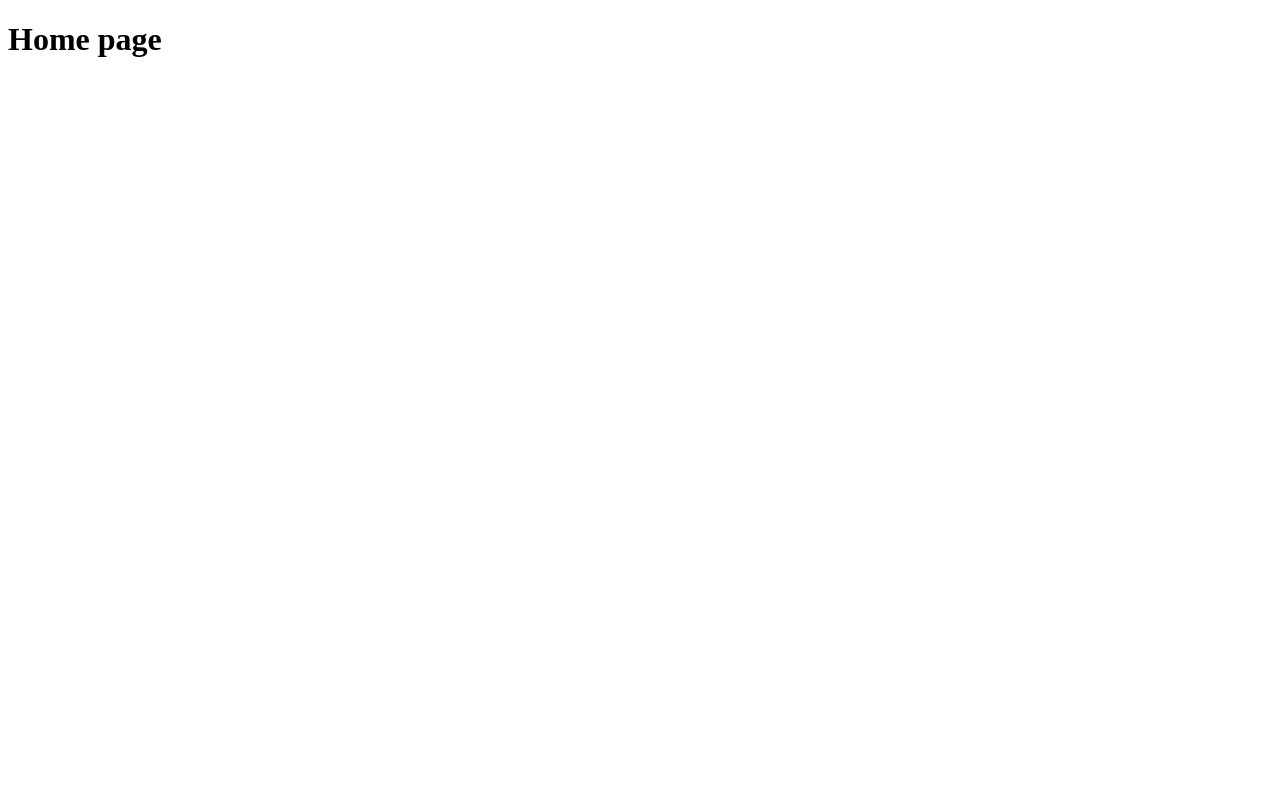
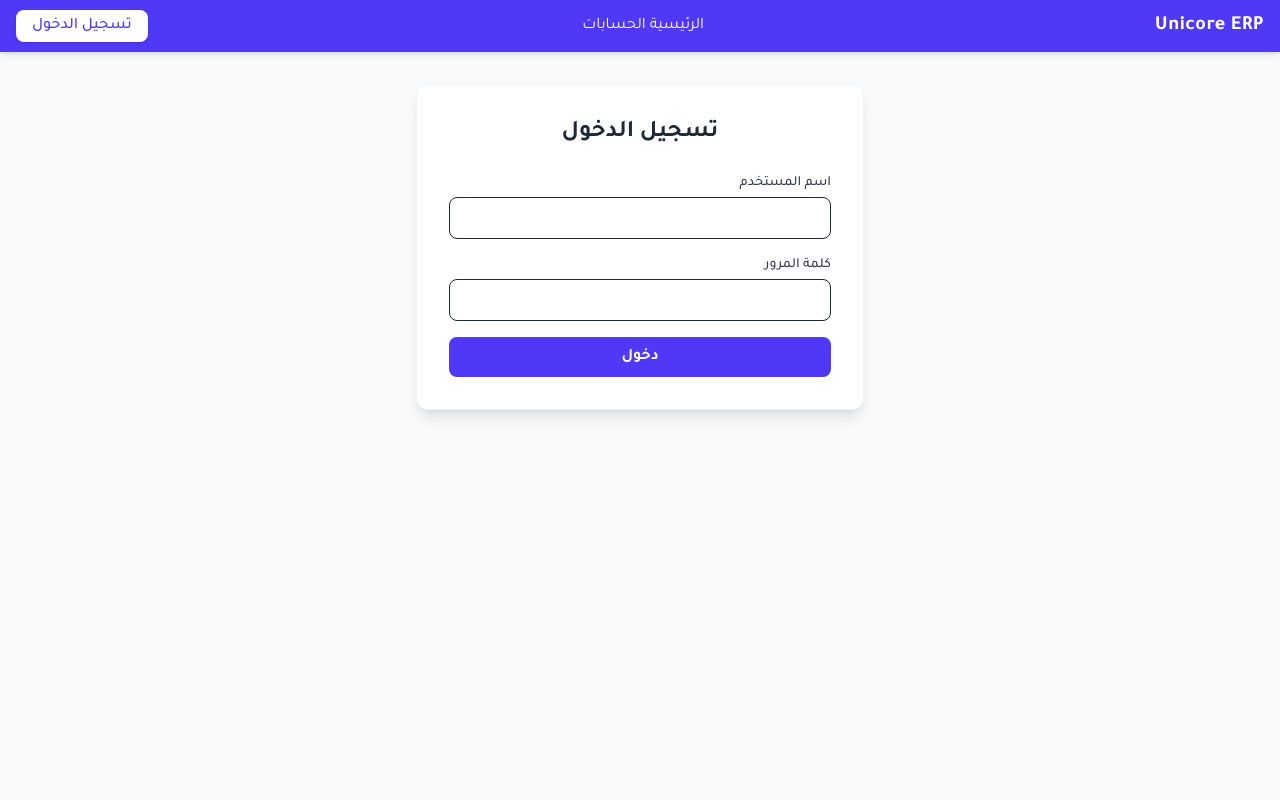
Before and after one commit to Fat-Work26/unicore-erp, a Django app: page / in a window 1280 px wide. Before the commit the page is almost empty. Run offline with Django 4.2, Linux system fonts and the light colour scheme; style sheets or scripts are compiled from the project's sources.

Commit message:
stupe Tailwind CSS v4 locally with custom templates structure

```diff
--- a/accounts/templates/accounts/home.html
+++ b/accounts/templates/accounts/home.html
@@ -1,11 +1,26 @@
-<!DOCTYPE html>
-<html lang="en">
-<head>
-    <meta charset="UTF-8">
-    <meta name="viewport" content="width=device-width, initial-scale=1.0">
-    <title>Document</title>
-</head>
-<body>
-    <h1>Home page</h1>
-</body>
-</html>
+{% extends 'base.html' %}
+
+{% block title %}تسجيل الدخول - Unicore ERP{% endblock %}
+
+{% block content %}
+<div class="max-w-md mx-auto bg-white p-8 rounded-xl shadow-lg border border-gray-100">
+    <h2 class="text-2xl font-bold text-center text-gray-800 mb-6">تسجيل الدخول</h2>
+
+    <form method="POST" class="space-y-4">
+        {% csrf_token %}
+        <div>
+            <label class="block text-sm font-medium text-gray-700 mb-1">اسم المستخدم</label>
+            <input type="text" class="w-full px-4 py-2 border rounded-lg focus:ring-2 focus:ring-indigo-500 focus:outline-none">
+        </div>
+
+        <div>
+            <label class="block text-sm font-medium text-gray-700 mb-1">كلمة المرور</label>
+            <input type="password" class="w-full px-4 py-2 border rounded-lg focus:ring-2 focus:ring-indigo-500 focus:outline-none">
+        </div>
+
+        <button type="submit" class="w-full bg-indigo-600 text-white py-2 rounded-lg font-semibold hover:bg-indigo-700 transition">
+            دخول
+        </button>
+    </form>
+</div>
+{% endblock %}
--- a/core/settings.py
+++ b/core/settings.py
@@ -57,7 +57,7 @@ ROOT_URLCONF = 'core.urls'
 TEMPLATES = [
     {
         'BACKEND': 'django.template.backends.django.DjangoTemplates',
-        'DIRS': [],
+        'DIRS': [BASE_DIR/'templates'],
         'APP_DIRS': True,
         'OPTIONS': {
             'context_processors': [
@@ -124,6 +124,9 @@ USE_TZ = True
 # https://docs.djangoproject.com/en/4.2/howto/static-files/
 
 STATIC_URL = 'static/'
+STATICFILES_DIRS = [
+    BASE_DIR /'static',
+]
 
 # Default primary key field type
 # https://docs.djangoproject.com/en/4.2/ref/settings/#default-auto-field
--- /dev/null
+++ b/static/css/input.css
@@ -0,0 +1,4 @@
+@import "tailwindcss";
+
+@source "../../templates/**/*.html";
+@source "../../**/templates/**/*.html";
--- /dev/null
+++ b/templates/base.html
@@ -0,0 +1,29 @@
+{% load static %}
+<!DOCTYPE html>
+<html lang="ar" dir="rtl">
+<head>
+    <meta charset="UTF-8">
+    <meta name="viewport" content="width=device-width, initial-scale=1.0">
+    <title>{% block title %}Unicoren ERP{% endblock %}</title>
+    <link rel="stylesheet" href="{% static 'css/output.css' %}?v=1.0">
+    <!-- (اختياري) إضافة خط عربي أنيق مثل Tajawal أو Cairo -->
+    <link rel="preconnect" href="https://fonts.googleapis.com">
+    <link rel="preconnect" href="https://fonts.gstatic.com" crossorigin>
+    <link href="https://fonts.googleapis.com/css2?family=Tajawal:wght@400;500;700&display=swap" rel="stylesheet">
+
+    <style>
+        body {
+            font-family: 'Tajawal', sans-serif;
+        }
+    </style>
+</head>
+<body class="bg-gray-50 text-gray-800 min-h-screen flex flex-col">
+    {% include 'includes/navbar.html' %}
+    <main class="flex-grow container mx-auto px-4 py-8">
+        {% block content %}
+
+        {% endblock %}
+    </main>
+    {% include 'includes/footer.html' %}
+</body>
+</html>
--- /dev/null
+++ b/templates/includes/navbar.html
@@ -0,0 +1,19 @@
+<nav class="bg-indigo-600 text-white shadow-md">
+  <div class="container mx-auto px-4 py-3 flex justify-between items-center">
+    <!-- الشعار -->
+    <a href="#" class="text-xl font-bold tracking-wide">Unicore ERP</a>
+
+    <!-- روابط التنقل -->
+    <div class="space-x-4 space-x-reverse">
+      <a href="#" class="hover:text-indigo-200 transition">الرئيسية</a>
+      <a href="#" class="hover:text-indigo-200 transition">الحسابات</a>
+    </div>
+
+    <!-- زر إجراء -->
+    <div>
+      <a href="#" class="bg-white text-indigo-600 px-4 py-2 rounded-lg font-medium hover:bg-indigo-50 transition shadow">
+        تسجيل الدخول
+      </a>
+    </div>
+  </div>
+</nav>
```
Also changed, not shown: templates/404.html (added), templates/includes/footer.html (added), templates/includes/messages.html (added), templates/includes/navbar_index.html (added), templates/includes/sidebar.html (added), 1 other file.
